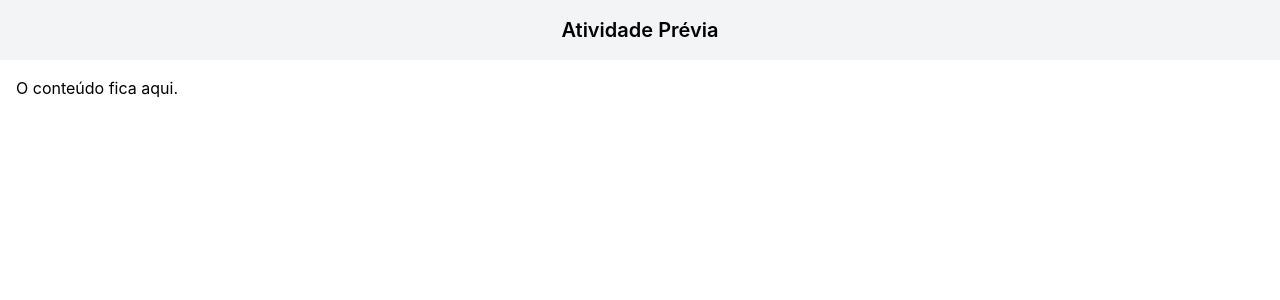
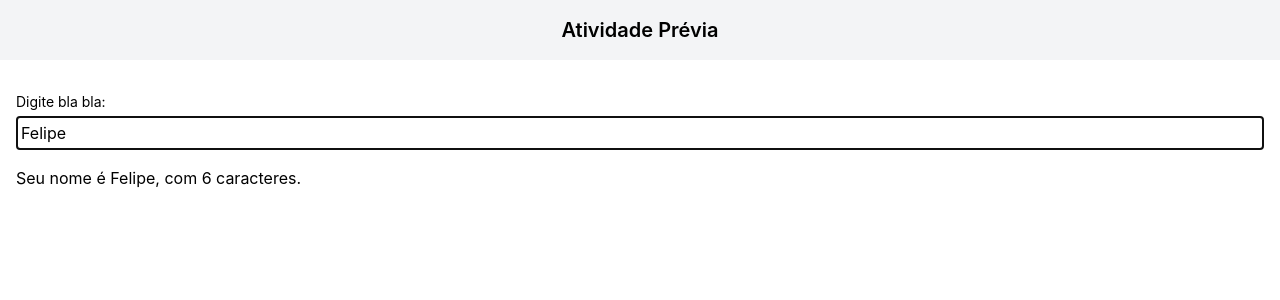
Before and after one commit to felipefllp/ajs-react, a React (Create React App) app: page / in a window 1280 px wide. Shown: the top 300 px of the page. Built offline with nearby package versions, Linux system fonts and the light colour scheme.

Commit message:
feat: componente input e manipulação de estado com hook useState

```diff
--- a/src/App.js
+++ b/src/App.js
@@ -1,13 +1,30 @@
+import { useState } from 'react';
 import Header from './components/Header'
 import Main from './components/Main';
+import TextInput from './components/TextInput';
 
 export default function App() {
-  console.log('Teste no console do navegador');
+
+  const [name, setName] = useState('Felipe');
+
+  function handleNameChange(newName) {
+    setName(newName)
+  }
 
   return (
     <>
       <Header>Atividade Prévia</Header>
-      <Main></Main>
+      <Main>
+        <TextInput
+          labelDescription="Digite bla bla:"
+          inputValue={name}
+          onInputChange={handleNameChange}
+        />
+
+        <p>
+          Seu nome é {name}, com {name.length} caracteres.
+        </p>
+      </Main>
     </>
   );
 }
--- a/src/components/Main.js
+++ b/src/components/Main.js
@@ -1,7 +1,7 @@
-export default function Main() {
+export default function Main({children}) {
   return (
     <main className="container mx-auto p-4">
-      <h2>O conteúdo fica aqui.</h2>
+      {children}
     </main>
   )
 }
--- /dev/null
+++ b/src/components/TextInput.js
@@ -0,0 +1,31 @@
+export default function TextInput({
+  labelDescription = 'Descrição do label',
+  inputValue = 'Valor padrão',
+  onInputChange = null,
+}) {
+
+  function handleInputChange({ currentTarget }) {
+    if (onInputChange) {
+      const newValue = currentTarget.value;
+      onInputChange(newValue);
+    }
+  }
+
+  return (
+    <div className="flex flex-col my-4">
+      <label className="text-sm mb-1" htmlFor="inputName">
+        {labelDescription}
+      </label>
+
+      <input
+        autoFocus
+        id="inputName"
+        className="border p-1"
+        type="text"
+        value={inputValue}
+        onChange={handleInputChange}
+      />
+
+    </div>
+  )
+}
```
